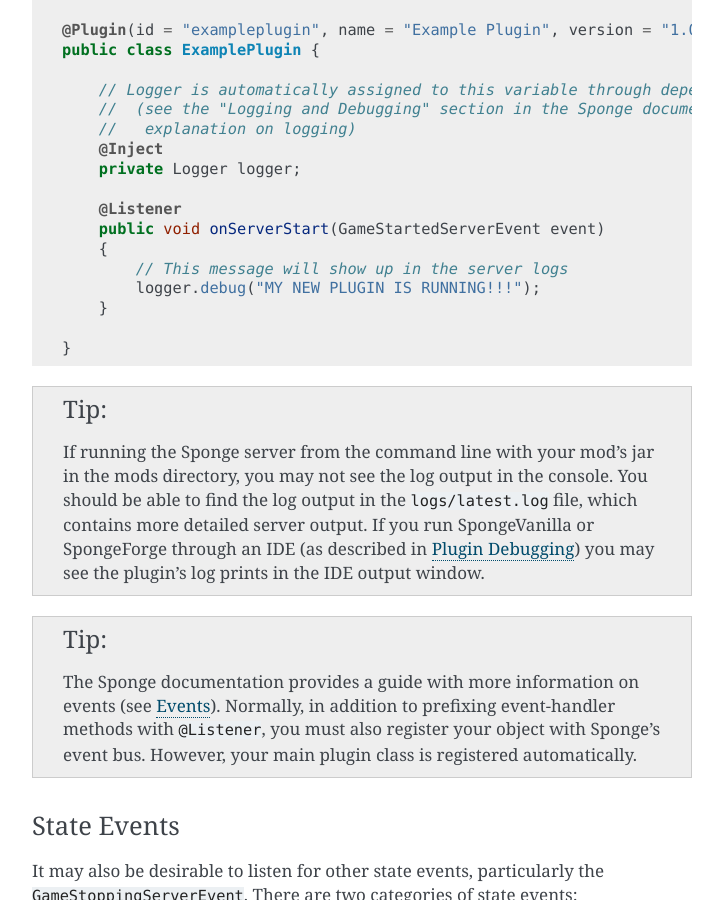
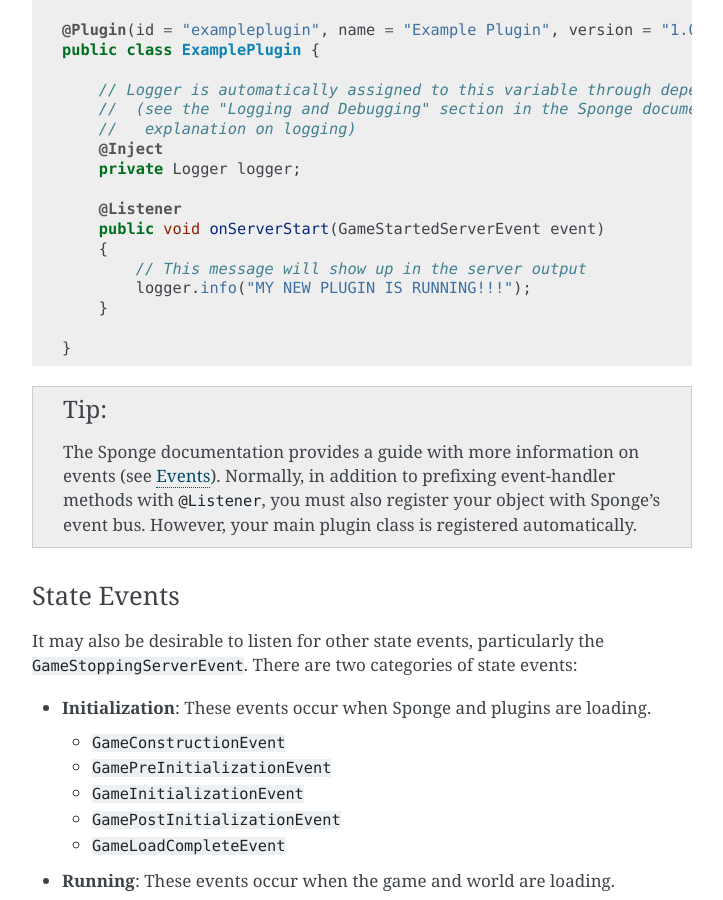
Before and after one commit to SpongePowered/SpongeDocs, a Sphinx documentation site: the page built from source/plugin/plugin-class.rst, in a window 1280 px wide and 900 px high, scrolled down 1598 px. Shown: the whole window, without its empty margins (388-1111 px from the left). Built offline with Sphinx 7.4.7, drawn with Linux system fonts in a browser that asks for light colours; pages that are not in the unit, such as notebooks, are missing from menus; cross-references to code outside the pages are shown as plain code.

Commit message:
Update plugin-class.rst
change logger.debug to logger.info, so that output comes to console.

```diff
--- a/source/plugin/plugin-class.rst
+++ b/source/plugin/plugin-class.rst
@@ -87,15 +87,11 @@
         @Listener
         public void onServerStart(GameStartedServerEvent event)
         {
-            // This message will show up in the server logs
-            logger.debug("MY NEW PLUGIN IS RUNNING!!!");
+            // This message will show up in the server output
+            logger.info("MY NEW PLUGIN IS RUNNING!!!");
         }
 
     }
-
-.. tip::
-
-    If running the Sponge server from the command line with your mod's jar in the mods directory, you may not see the log output in the console.  You should be able to find the log output in the ``logs/latest.log`` file, which contains more detailed server output.   If you run SpongeVanilla or SpongeForge through an IDE (as described in :doc:`debugging`) you may see the plugin's log prints in the IDE output window.
 
 .. tip::
 
```
